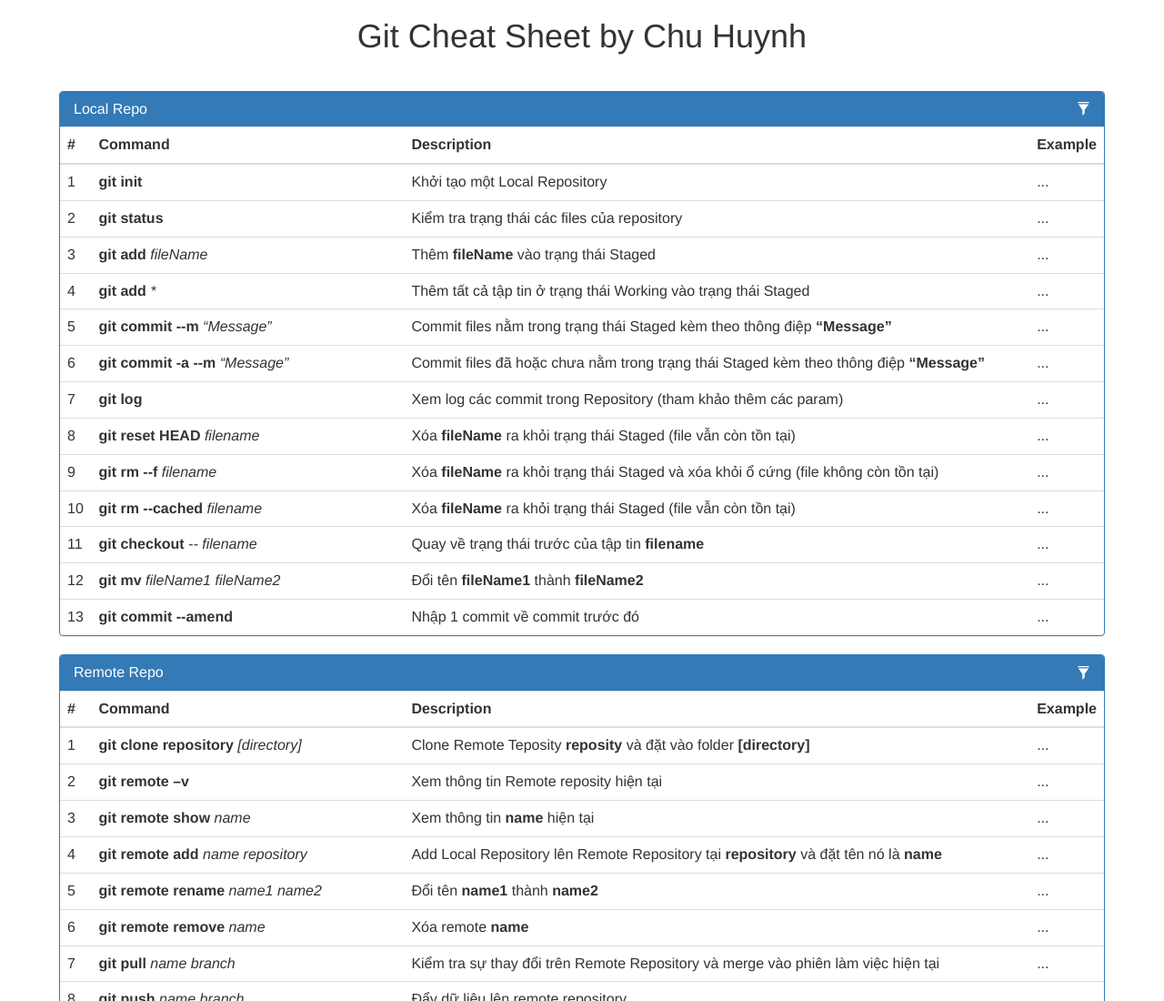
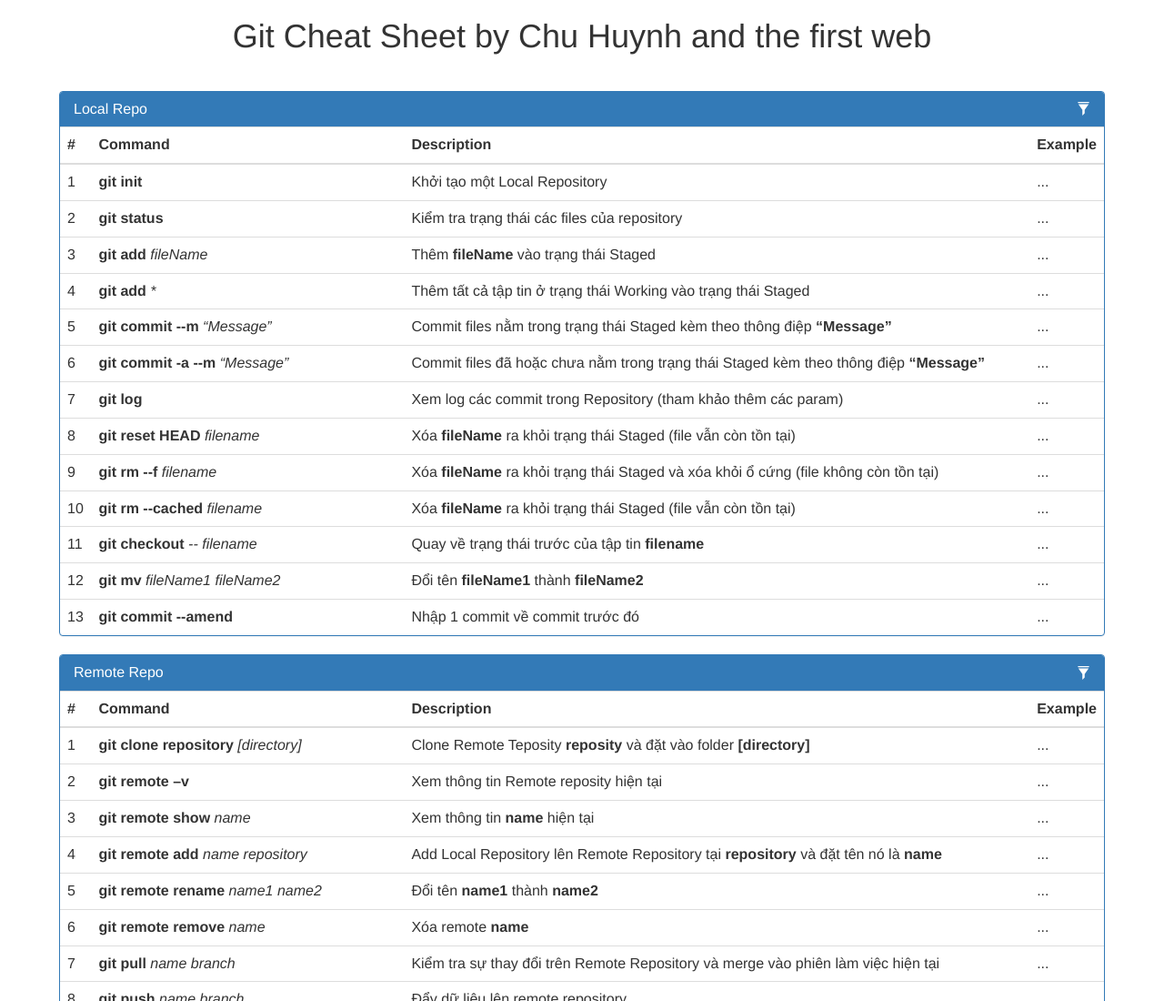
Before and after one commit to huynhduychu/remote-mweb, a plain HTML site: page index.html in a window 1280 px wide. Shown: the top 1100 px of the page at 91% size. Drawn offline with Linux system fonts and the light colour scheme.

Commit message:
fix index

```diff
--- a/index.html
+++ b/index.html
@@ -21,7 +21,7 @@
 
 	<div class="container">
 
-    	<h1 class="text-center">Git Cheat Sheet by Chu Huynh</h1>
+    	<h1 class="text-center">Git Cheat Sheet by Chu Huynh and the first web</h1>
     	<div class="row">
 			<!-- LOCAL REPO : START -->
 			<div class="panel panel-primary">
```
